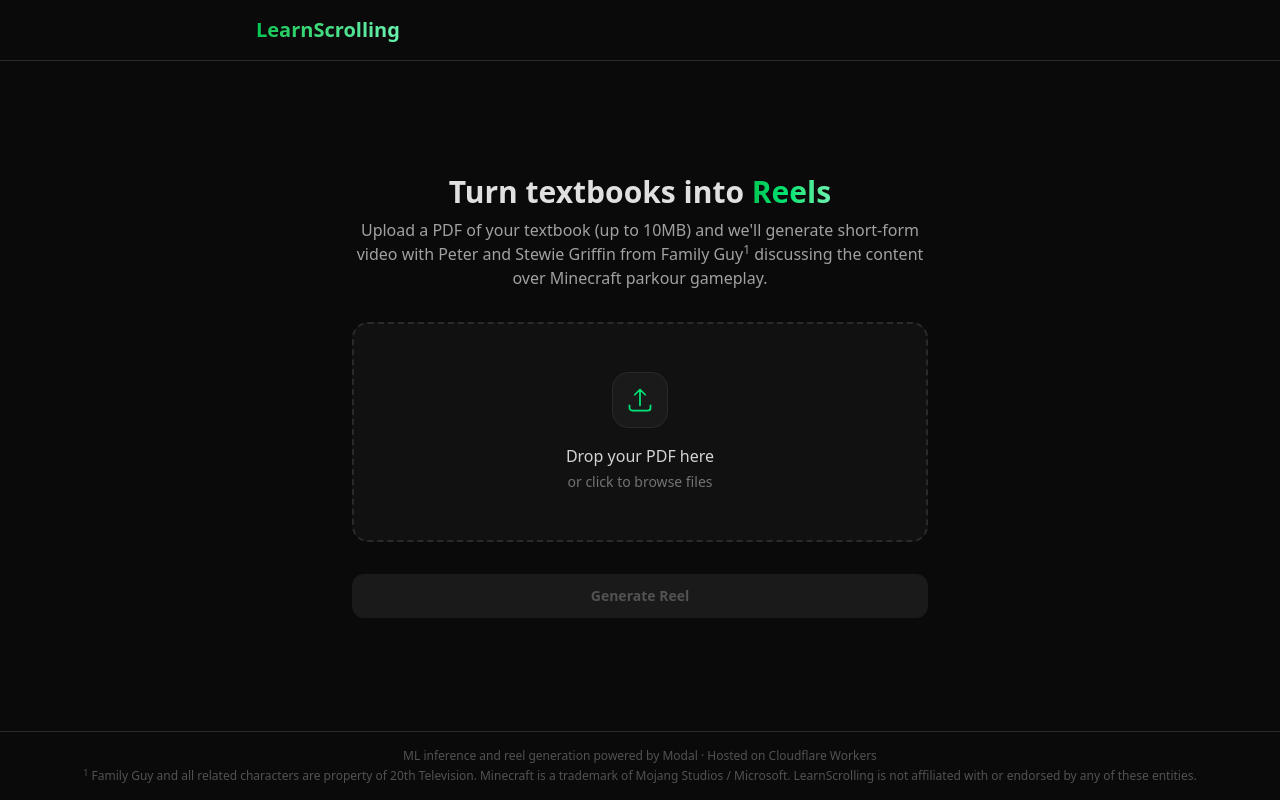
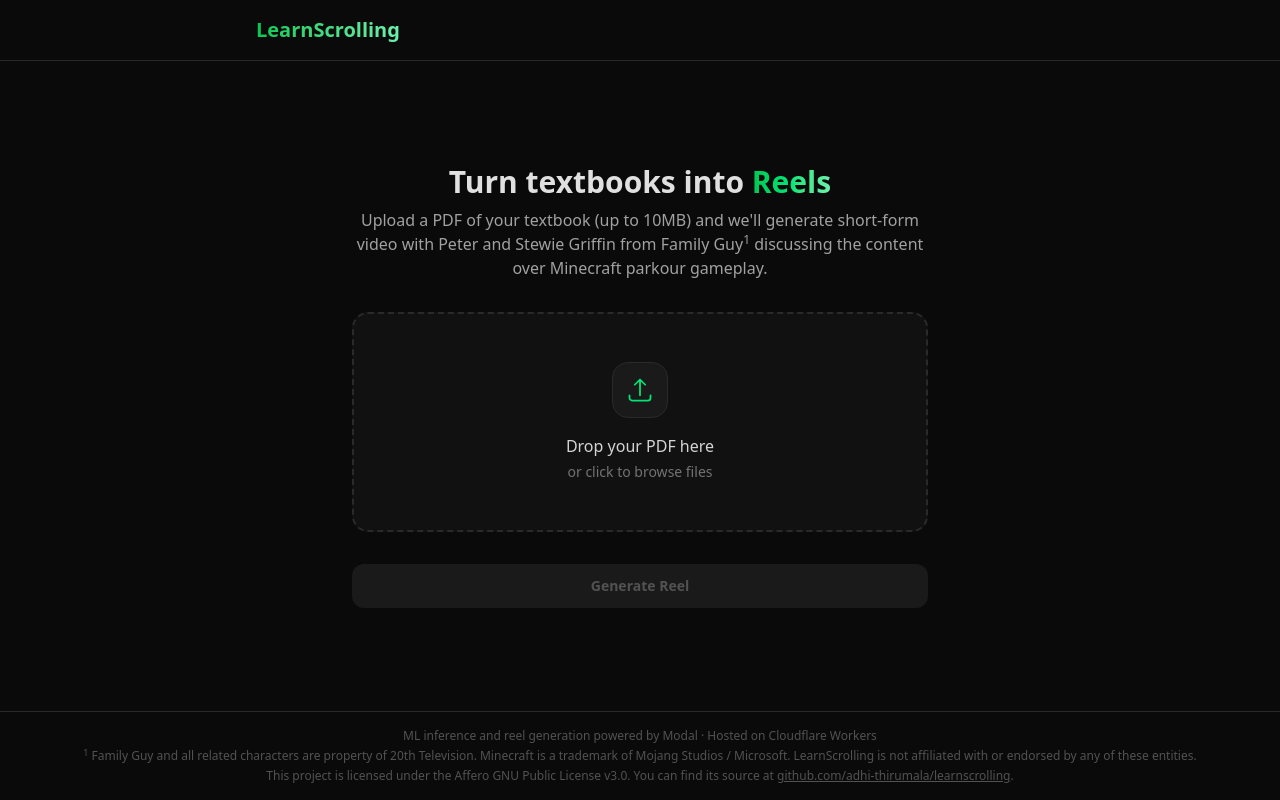
Before and after one commit to adhi-thirumala/learnscrolling, a React (Vite) app in the folder workers/: page / in a window 1280 px wide. Built offline with nearby package versions, Linux system fonts and the light colour scheme.

Commit message:
added license and source

```diff
--- a/workers/src/App.tsx
+++ b/workers/src/App.tsx
@@ -569,7 +569,8 @@
             <footer className="border-t border-border-subtle px-6 py-4 text-center text-xs text-neutral-600 space-y-1">
                 <p>ML inference and reel generation powered by Modal &middot; Hosted on Cloudflare Workers</p>
                 <p><sup>1</sup> Family Guy and all related characters are property of 20th Television. Minecraft is a trademark of Mojang Studios / Microsoft. LearnScrolling is not affiliated with or endorsed by any of these entities.</p>
+                <p>This project is licensed under the Affero GNU Public License v3.0. You can find its source at <a href="https://github.com/adhi-thirumala/learnscrolling"><u>github.com/adhi-thirumala/learnscrolling</u></a>.</p>
             </footer>
-        </div>
+        </div >
     );
 }
```
